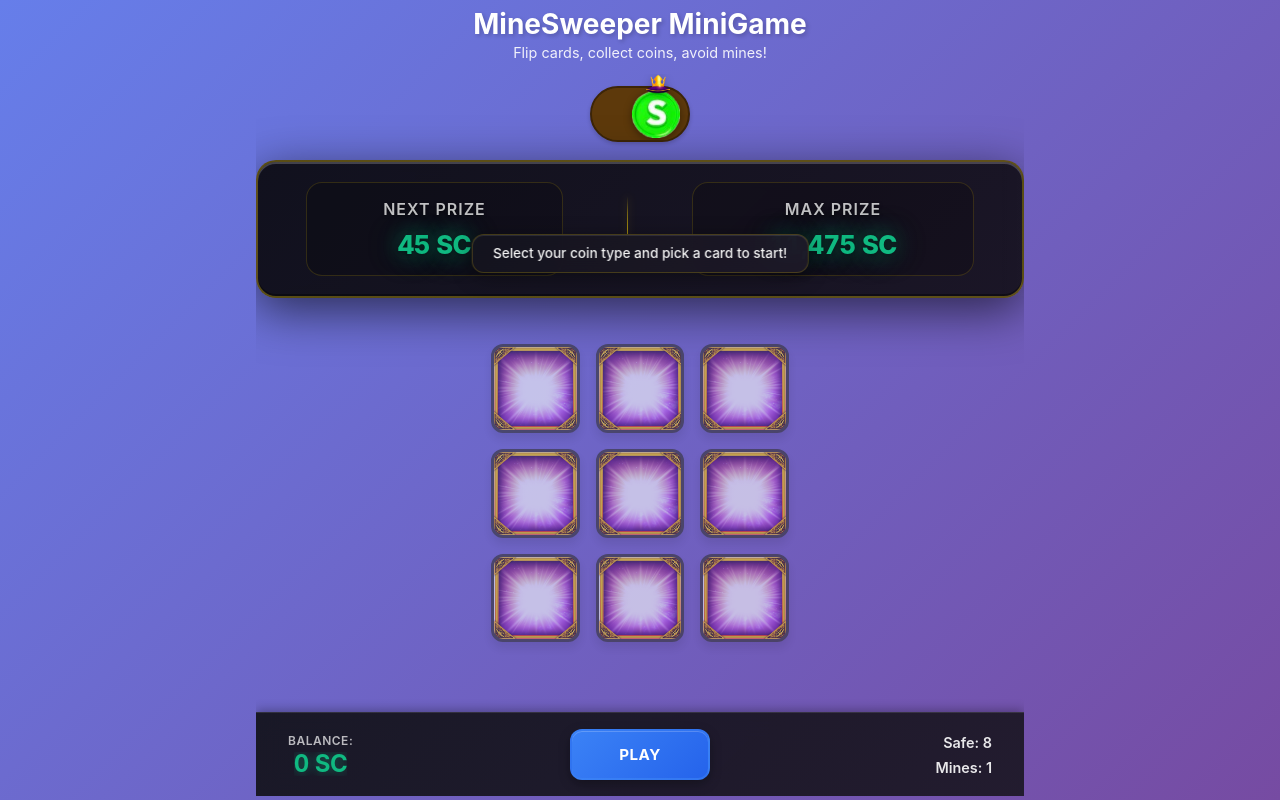
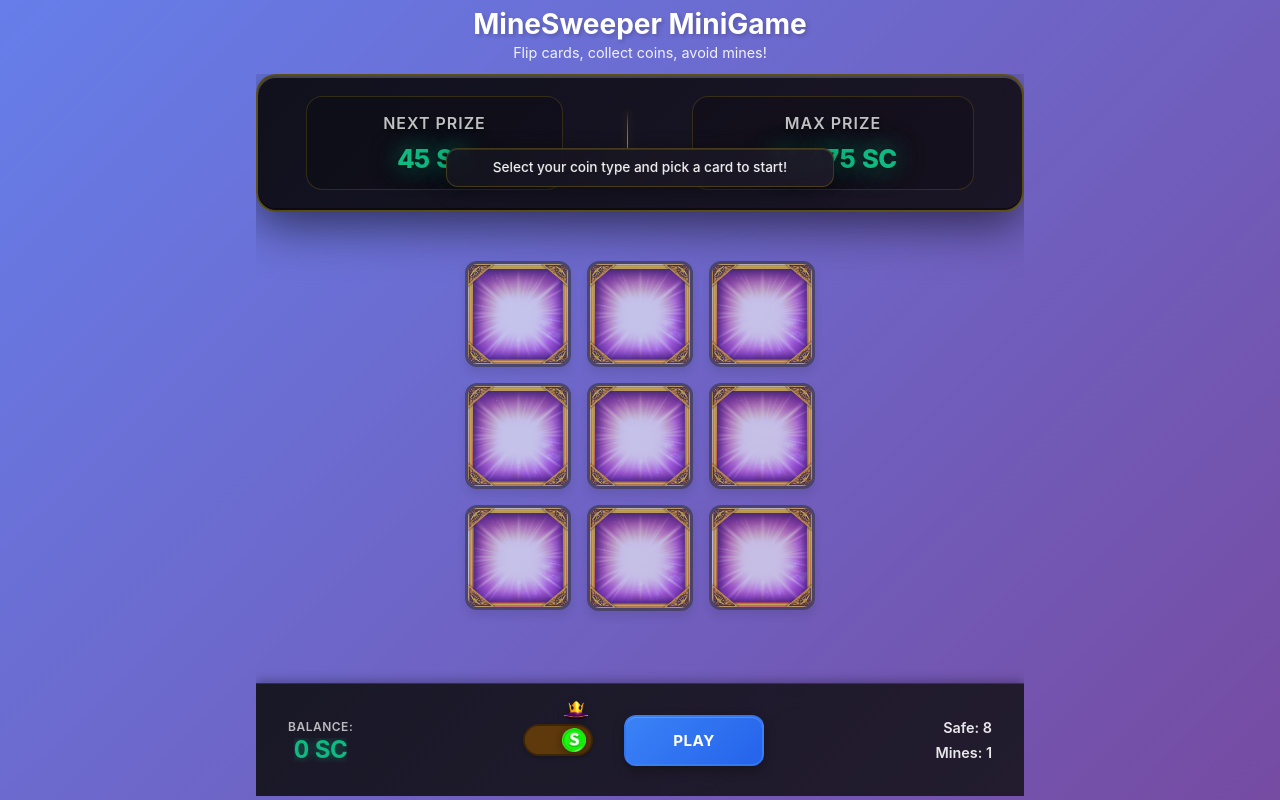
Before and after one commit to Benweitzman1/Golden-Buffalo, a React (Vite) app: page / in a window 1280 px wide. Built offline with nearby package versions, Linux system fonts and the light colour scheme.

Commit message:
Moved toogle btn to ribbon

```diff
--- a/src/components/Controls/Controls.css
+++ b/src/components/Controls/Controls.css
@@ -675,12 +675,43 @@
         font-size: clamp(0.75rem, 1.8vw, 0.85rem);
     }
 
+    /* Actions wrapper on mobile */
+    .controls__actions-wrapper {
+        display: flex;
+        align-items: center;
+        justify-content: center;
+        gap: clamp(0.75rem, 2vw, 1.5rem);
+        flex-wrap: wrap;
+        width: 100%;
+    }
+
     /* Single centered button in portrait - enhanced visibility */
     .controls__actions {
         display: flex;
         justify-content: center;
         gap: clamp(0.5rem, 1vw, 0.75rem);
         padding: 0.125rem 0;
+    }
+
+    /* Toggle wrapper in actions wrapper on mobile */
+    .controls__actions-wrapper .controls__toggle-wrapper {
+        flex-shrink: 0;
+        min-width: 84px; /* Reduced by 30% from 120px */
+        width: auto;
+    }
+
+    /* Ensure toggle container maintains proper size on mobile */
+    .controls__actions-wrapper .controls__toggle-wrapper .toggle-container {
+        width: 84px; /* Reduced by 30% from 120px */
+        max-width: 84px;
+        min-width: 84px;
+    }
+
+    /* Ensure toggle switch maintains proper size on mobile */
+    .controls__actions-wrapper .controls__toggle-wrapper .toggle-switch {
+        width: 70px; /* Reduced by 30% from 100px */
+        max-width: 70px;
+        min-width: 70px;
     }
 
     /* Cash Out button wrapper for mobile balance display */
@@ -877,16 +908,46 @@
         line-height: 1;
     }
 
-    /* Center - Actions (buttons) */
-    .controls__bottom-wrapper > .controls__actions {
+    /* Center - Actions wrapper (toggle + buttons) */
+    .controls__bottom-wrapper > .controls__actions-wrapper {
+        flex: 0 0 auto;
+        display: flex;
+        align-items: center;
+        gap: 1.5rem;
+        justify-content: center;
+        order: 2;
+    }
+
+    /* Toggle wrapper in actions wrapper on desktop */
+    .controls__bottom-wrapper > .controls__actions-wrapper .controls__toggle-wrapper {
+        flex-shrink: 0;
+        min-width: 84px; /* Reduced by 30% from 120px */
+        width: auto;
+    }
+
+    /* Ensure toggle container maintains proper size on desktop */
+    .controls__bottom-wrapper > .controls__actions-wrapper .controls__toggle-wrapper .toggle-container {
+        width: 84px; /* Reduced by 30% from 120px */
+        max-width: 84px;
+        min-width: 84px;
+    }
+
+    /* Ensure toggle switch maintains proper size on desktop */
+    .controls__bottom-wrapper > .controls__actions-wrapper .controls__toggle-wrapper .toggle-switch {
+        width: 70px; /* Reduced by 30% from 100px */
+        max-width: 70px;
+        min-width: 70px;
+    }
+
+    /* Actions (buttons) in wrapper */
+    .controls__actions-wrapper > .controls__actions {
         flex: 0 0 auto;
         display: flex;
         gap: 1rem;
         justify-content: center;
-        order: 2;
     }
 
-    .controls__bottom-wrapper > .controls__actions .controls__btn {
+    .controls__actions-wrapper > .controls__actions .controls__btn {
         padding: 0.875rem 2rem;
         font-size: 0.95rem;
         white-space: nowrap;
--- a/src/components/Controls/Controls.jsx
+++ b/src/components/Controls/Controls.jsx
@@ -105,21 +105,6 @@ export const Controls = ({ gameLogic, section = "top" }) => {
 
     if (section === "top") {
         return (
-            <>
-                <div className="controls__toggle-wrapper">
-                    <div className="controls__crown-wrapper" data-coin-type={coinType}>
-                        <img
-                            src="/crown.png"
-                            alt="Crown"
-                            className="controls__crown-icon"
-                            onError={(e) => {
-                                e.target.style.display = "none";
-                            }}
-                        />
-                    </div>
-                    <Toggle value={coinType} onChange={selectCoinType} disabled={!canSelectCoin} coinCImage="/coinGC.png" coinSImage="/coinSC.png" />
-                </div>
-
             <div className="controls__ribbon-score controls__ribbon-score--top">
                 <div className="controls__ribbon-score-row">
                     <div className="controls__ribbon-score-item controls__ribbon-score-item--next">
@@ -137,7 +122,6 @@ export const Controls = ({ gameLogic, section = "top" }) => {
                     </div>
                 </div>
             </div>
-            </>
         );
     }
 
@@ -161,11 +145,27 @@ export const Controls = ({ gameLogic, section = "top" }) => {
                     <p className="controls__message">{getStatusMessage()}</p>
                 </div>
 
+                <div className="controls__actions-wrapper">
+                    <div className="controls__toggle-wrapper">
+                        <div className="controls__crown-wrapper" data-coin-type={coinType}>
+                            <img
+                                src="/crown.png"
+                                alt="Crown"
+                                className="controls__crown-icon"
+                                onError={(e) => {
+                                    e.target.style.display = "none";
+                                }}
+                            />
+                        </div>
+                        <Toggle value={coinType} onChange={selectCoinType} disabled={!canSelectCoin} coinCImage="/coinGC.png" coinSImage="/coinSC.png" />
+                    </div>
                     <div className="controls__actions">
                         <div className="controls__cashout-wrapper">
                             <button
                                 type="button"
-                            className={`controls__btn controls__btn--action controls__btn--${buttonState} ${isTransitioning ? `controls__btn--transitioning controls__btn--${transitionClass}` : ""}`}
+                                className={`controls__btn controls__btn--action controls__btn--${buttonState} ${
+                                    isTransitioning ? `controls__btn--transitioning controls__btn--${transitionClass}` : ""
+                                }`}
                                 onClick={handleButtonClick}
                                 disabled={isButtonDisabled}
                             >
@@ -183,6 +183,7 @@ export const Controls = ({ gameLogic, section = "top" }) => {
                             {buttonState === "cashout" && <span className="controls__balance-label">Balance</span>}
                         </div>
                     </div>
+                </div>
                 <div className="controls__ribbon-left">
                     <div className="controls__score controls__score--ribbon">
                         <span className="controls__label">Balance:</span>
--- a/src/components/Toggle/Toggle.css
+++ b/src/components/Toggle/Toggle.css
@@ -5,7 +5,7 @@
     align-items: center;
     position: relative;
     width: 100%;
-    max-width: 120px;
+    max-width: 84px; /* Reduced by 30% from 120px (120 * 0.7 = 84px) */
     margin: 0 auto;
     padding: 0;
 }
@@ -14,11 +14,11 @@
 .toggle-switch {
     position: relative;
     width: 100%;
-    max-width: 100px;
-    height: 56px;
+    max-width: 70px; /* Reduced by 30% from 100px (100 * 0.7 = 70px) */
+    height: 32px; /* Reduced by 30% from 45px (45 * 0.7 = 31.5, rounded to 32px) */
     padding: 0;
     border: 2px solid #3d2507;
-    border-radius: 28px;
+    border-radius: 16px; /* Reduced proportionally (half of height) */
     background: #5d390b;
     cursor: pointer;
     overflow: hidden;
@@ -55,7 +55,7 @@
     position: relative;
     width: 100%;
     height: 100%;
-    border-radius: 26px;
+    border-radius: 14px; /* Reduced proportionally (height - 4px) */
     overflow: hidden;
 }
 
@@ -72,13 +72,13 @@
 .toggle-active-side--gc {
     background: transparent;
     left: 0;
-    border-radius: 24px 0 0 24px;
+    border-radius: 12px 0 0 12px; /* Reduced proportionally */
 }
 
 .toggle-active-side--sc {
     background: transparent;
     left: 50%;
-    border-radius: 0 24px 24px 0;
+    border-radius: 0 12px 12px 0; /* Reduced proportionally */
 }
 
 /* Inactive Side - Solid brown fill (no gradients, no shadows) */
@@ -92,7 +92,7 @@
     /* background: #5d390b; */
     transition: all 0.3s ease;
     z-index: 0;
-    border-radius: 0 24px 24px 0;
+    border-radius: 0 12px 12px 0; /* Reduced proportionally */
 }
 
 .toggle-switch--sc .toggle-track::before {
@@ -105,16 +105,16 @@
     background: #5d390b;
     transition: all 0.3s ease;
     z-index: 0;
-    border-radius: 24px 0 0 24px;
+    border-radius: 12px 0 0 12px; /* Reduced proportionally */
 }
 
-/* Coin Icon Container - Slides between positions with 8px padding */
+/* Coin Icon Container - Slides between positions with 5px padding */
 .toggle-coin-container {
     position: absolute;
     top: 50%;
     transform: translateY(-50%);
-    width: 48px;
-    height: 48px;
+    width: 24px; /* Reduced by 30% from 34px (34 * 0.7 = 23.8, rounded to 24px) */
+    height: 24px; /* Reduced by 30% from 34px */
     display: flex;
     align-items: center;
     justify-content: center;
@@ -123,11 +123,11 @@
 }
 
 .toggle-coin-container--gc {
-    left: 8px;
+    left: 5px; /* Adjusted for smaller size */
 }
 
 .toggle-coin-container--sc {
-    left: calc(100% - 56px);
+    left: calc(100% - 29px); /* Adjusted for smaller size (was calc(100% - 40px)) */
 }
 
 /* Coin Icon Image */
```
Lines whose indentation alone changed are shown as unchanged.
